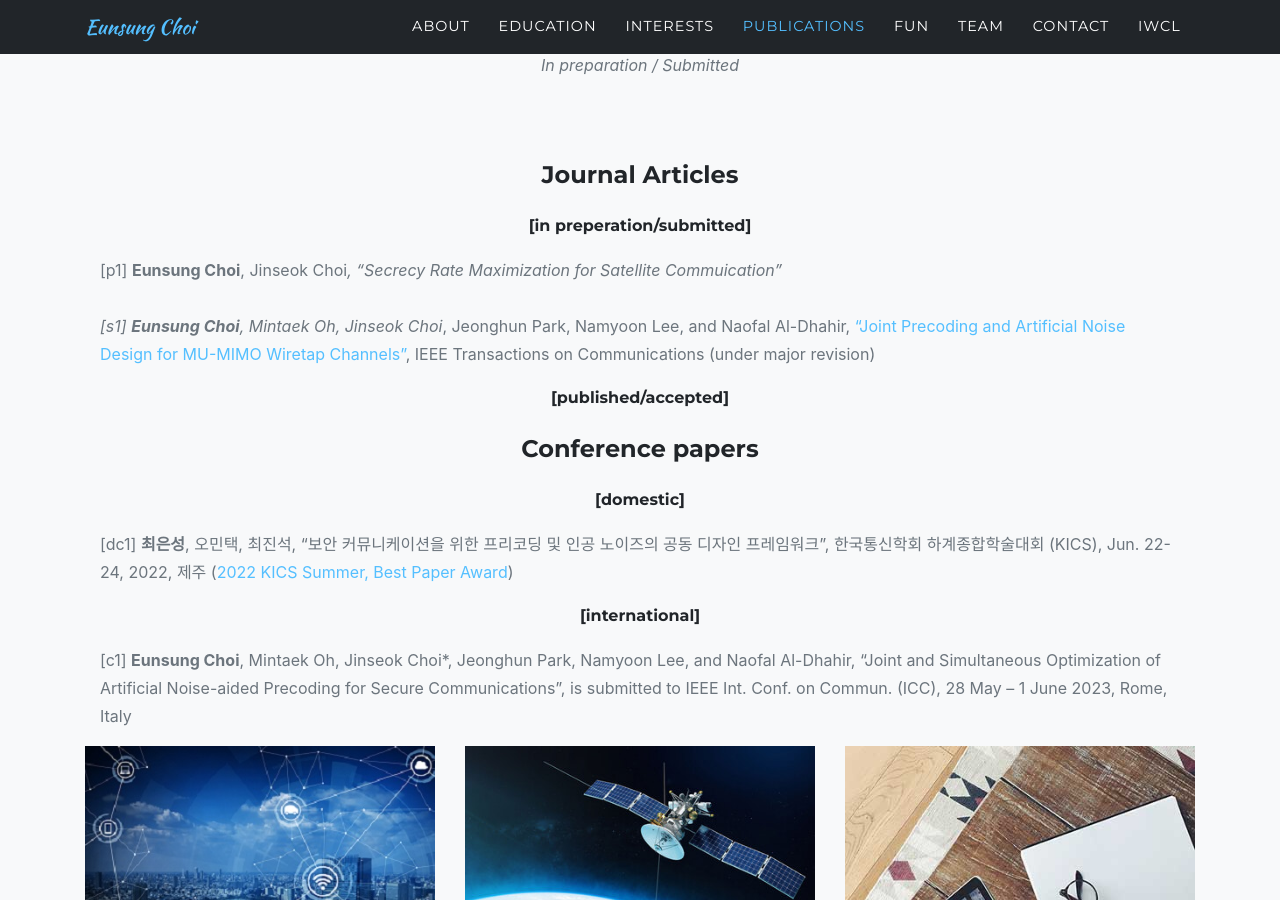
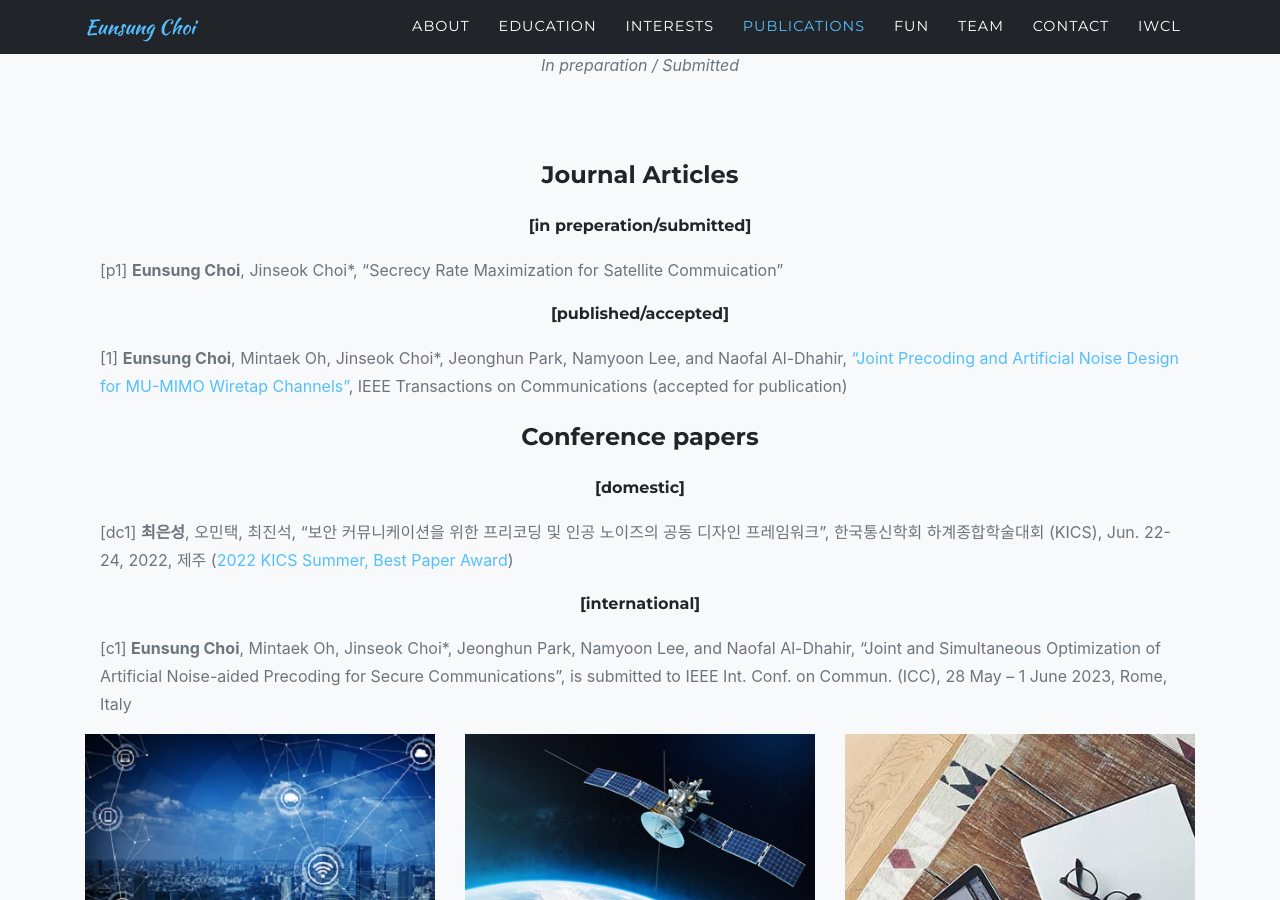
Before and after one commit to choices97/choices97.github.io, a Jekyll site: the page built from index.md, in a window 1280 px wide and 900 px high, scrolled down 4526 px. Built offline with Jekyll 4.4.1, drawn with Linux system fonts in a browser that asks for light colours; some web fonts are replaced; comment, search, counter and statistics services are not loaded.

Commit message:
Update sitetext.yml

```diff
--- a/_data/sitetext.yml
+++ b/_data/sitetext.yml
@@ -93,8 +93,9 @@ en: &DEFAULT_EN
     list:
       - title: "**Journal Articles**"
       - subtitle: "[in preperation/submitted]"
-        desc: "[p1] **Eunsung Choi**, Jinseok Choi*, &ldquo;Secrecy Rate Maximization for Satellite Commuication&rdquo; <br><br> [s1] **Eunsung Choi**, Mintaek Oh, Jinseok Choi*, Jeonghun Park, Namyoon Lee, and Naofal Al-Dhahir, [&ldquo;Joint Precoding and Artificial Noise Design for MU-MIMO Wiretap Channels&rdquo;](https://arxiv.org/abs/2207.09823), IEEE Transactions on Communications (under major revision)"
+        desc: "[p1] **Eunsung Choi**, Jinseok Choi*, &ldquo;Secrecy Rate Maximization for Satellite Commuication&rdquo;"
       - subtitle: "[published/accepted]"
+        desc: "[1] **Eunsung Choi**, Mintaek Oh, Jinseok Choi*, Jeonghun Park, Namyoon Lee, and Naofal Al-Dhahir, [&ldquo;Joint Precoding and Artificial Noise Design for MU-MIMO Wiretap Channels&rdquo;](https://arxiv.org/abs/2207.09823), IEEE Transactions on Communications (accepted for publication)"
       - title: "**Conference papers**"
       - subtitle: "[domestic]"
         desc: "[dc1] **최은성**, 오민택, 최진석, &ldquo;보안 커뮤니케이션을 위한 프리코딩 및 인공 노이즈의 공동 디자인 프레임워크&rdquo;, 한국통신학회 하계종합학술대회 (KICS), Jun. 22-24, 2022, 제주 ([2022 KICS Summer, Best Paper Award](https://www.kics.or.kr/html/?pmode=BExcellentPapers&page=1&smode=view&seq=3639&searchValue=&searchTitle=strTitle))"
```
